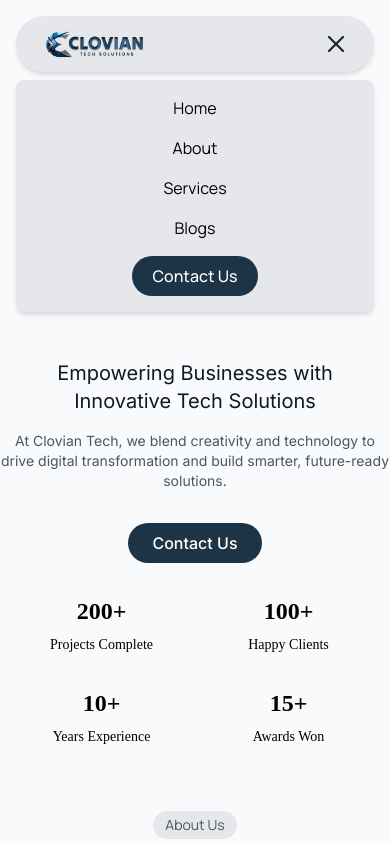
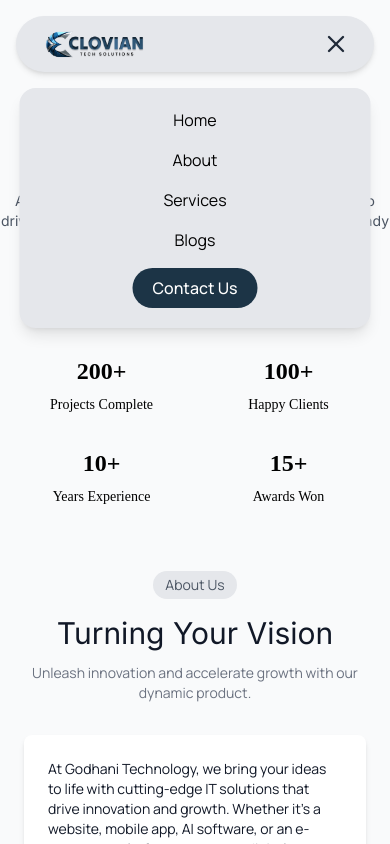
Before and after one commit to Krishakbari/cloviantech, a React (Vite) app: page / in a window 390 px wide. Both pictures are taken after a click on the button 336 px from the left and 44 px from the top of the page. Shown: the top 844 px of the page. Built offline with nearby package versions, Linux system fonts and the light colour scheme.

Commit message:
Navbar and all

```diff
--- a/src/components/Navbar.jsx
+++ b/src/components/Navbar.jsx
@@ -23,16 +23,17 @@ const Navbar = () => {
     return () => document.removeEventListener("mousedown", handleClickOutside);
   }, [isOpen]);
 
-  const handleLinkClick = () => {
-    setIsOpen(false);
-  };
+  const handleLinkClick = () => setIsOpen(false);
 
   return (
-    <div className="bg-gray-50">
-      <nav className="mx-auto max-w-7xl px-4 py-4 font-manrope">
+    <div className="bg-gray-50 relative z-50">
+      <nav className="mx-auto max-w-7xl px-4 py-4 font-manrope relative">
         <div className="bg-gray-200 px-6 py-3 rounded-full shadow-md flex items-center justify-between">
           {/* Logo */}
-          <div className="flex items-center gap-2 cursor-pointer" onClick={() => navigate("/")} >
+          <div
+            className="flex items-center gap-2 cursor-pointer"
+            onClick={() => navigate("/")}
+          >
             <img src={logo} alt="logo" className="h-10 w-auto hidden md:block" />
             <img
               src={logo}
@@ -59,7 +60,6 @@ const Navbar = () => {
                 }
               >
                 {link.label}
-                {/* underline animation */}
                 <span
                   className="absolute left-0 -bottom-1 h-[2px] w-0 bg-gray-900
                              transition-all duration-300 group-hover:w-full"
@@ -86,12 +86,15 @@ const Navbar = () => {
           </button>
         </div>
 
-        {/* Mobile Dropdown */}
-        {isOpen && (
-          <div
-            ref={dropdownRef}
-            className="bg-gray-200 mt-2 py-4 px-6 rounded-lg shadow-md flex flex-col gap-4 text-center md:hidden"
-          >
+        {/* Mobile Shutter Dropdown */}
+        <div
+          ref={dropdownRef}
+          className={`absolute top-full left-1/2 -translate-x-1/2 w-[90%] bg-gray-200 shadow-lg rounded-2xl overflow-hidden transform transition-all duration-500 ease-in-out md:hidden ${
+            isOpen ? "max-h-96 opacity-100" : "max-h-0 opacity-0"
+          }`}
+          style={{ zIndex: 40 }}
+        >
+          <div className="py-5 px-6 flex flex-col gap-4 text-center">
             <NavLink to="/" onClick={handleLinkClick}>
               Home
             </NavLink>
@@ -110,7 +113,7 @@ const Navbar = () => {
               </button>
             </NavLink>
           </div>
-        )}
+        </div>
       </nav>
     </div>
   );
```
